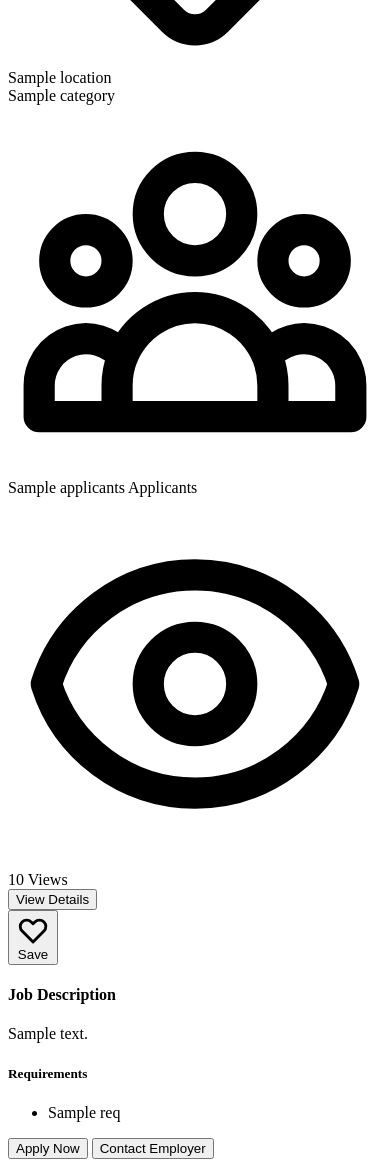
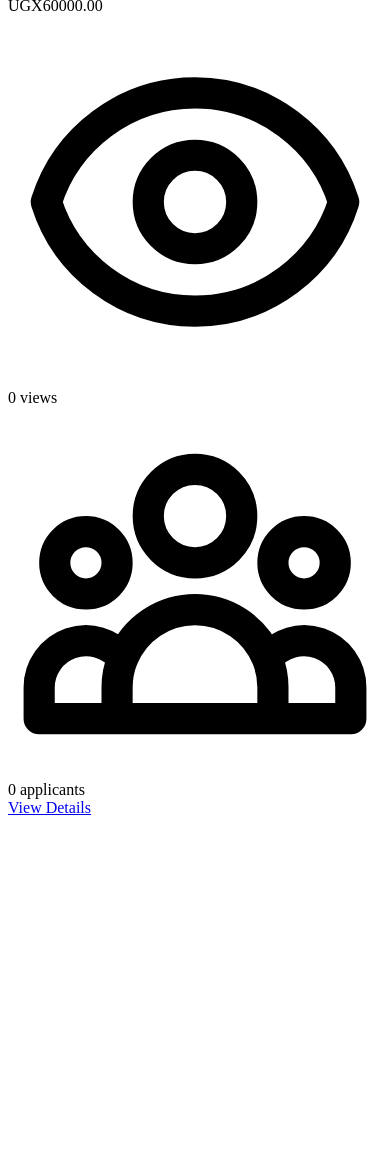
Before and after one commit to anzonathan/quicktaskMVP, a Django app: template task_giver/templates/cotton/jobcard.html in a window 390 px wide. Shown: the part 1172-2339 px from the top of the page. After the commit the page ends 1987 px from the top, so only its background shows below. Run offline with Django 5.2, Linux system fonts and the light colour scheme; data comes from the database, SQL or seed files in the repository; both versions use the stored data as it was after the commit; tables that the repository leaves empty hold one stand-in row (values such as "Sample post"); the template is opened without the code that fills it: values that come from a table or form of the project are taken from there, most other values are stand-ins (such as "Sample title", 1, 10 or a date in 2020).

```diff
--- a/task_giver/templates/cotton/jobcard.html
+++ b/task_giver/templates/cotton/jobcard.html
@@ -1,154 +1,68 @@
-{% load humanize %}
-
-<div class="job-card bg-white rounded-lg shadow-md border border-gray-200 p-6 hover:shadow-lg transition-all duration-300" data-job-id="{{ job.id }}">
-<div class="flex flex-col lg:flex-row gap-4">
-
-    <!-- Job Details -->
-    <div class="flex-1">
-        <div class="flex justify-between items-start mb-3">
-            <div>
-                <h3 class="text-xl font-bold text-gray-800 mb-1">{{ job.title }}</h3>
-                <p class="text-gray-600 font-medium">{{ job.poster }}</p>
+<div class="job-card bg-white rounded-xl shadow-sm border border-gray-200 p-6">
+    <div class="flex items-start justify-between mb-4">
+        <div class="flex items-start space-x-4">
+            <!-- Placeholder for a user profile image -->
+            <img src="https://images.pexels.com/photos/614810/pexels-photo-614810.jpeg?auto=compress&cs=tinysrgb&w=100&h=100&fit=crop&crop=face" alt="Profile" class="profile-img w-12 h-12 rounded-full object-cover">
+            <div class="flex-1">
+                <!-- Dynamically display the task title -->
+                <h3 class="text-xl font-semibold text-gray-900 mb-2">{{ task.title }}</h3>
+                <div class="flex flex-wrap items-center gap-4 text-sm text-gray-600">
+                    <span class="flex items-center">
+                        <svg class="w-4 h-4 mr-1" fill="none" stroke="currentColor" viewBox="0 0 24 24">
+                            <path stroke-linecap="round" stroke-linejoin="round" stroke-width="2" d="M12 8v4l3 3m6-3a9 9 0 11-18 0 9 9 0 0118 0z"></path>
+                        </svg>
+                        <!-- Use Django's 'timesince' filter to show how long ago the task was posted -->
+                        Posted {{ task.posted_on|timesince }} ago
+                    </span>
+                    <span class="flex items-center">
+                        <svg class="w-4 h-4 mr-1" fill="none" stroke="currentColor" viewBox="0 0 24 24">
+                            <path stroke-linecap="round" stroke-linejoin="round" stroke-width="2" d="M12 8c-1.657 0-3-.895-3-2s1.343-2 3-2 3 .895 3 2-1.343 2-3 2z"></path>
+                            <path stroke-linecap="round" stroke-linejoin="round" stroke-width="2" d="M12 14c1.657 0 3 .895 3 2s-1.343 2-3 2-3-.895-3-2 1.343-2 3-2z"></path>
+                            <path stroke-linecap="round" stroke-linejoin="round" stroke-width="2" d="M12 8v6"></path>
+                        </svg>
+                        <!-- Display the deadline -->
+                        Due: {{ task.deadline|date:"M d, Y" }}
+                    </span>
+                    <!-- Display the category as a badge -->
+                    <span class="bg-blue-100 text-blue-800 px-2 py-1 rounded-full text-xs font-medium">{{ task.category }}</span>
+                </div>
             </div>
-
         </div>
-
-        <div class="flex flex-wrap gap-4 text-sm text-gray-600 mb-4">
-            <span class="flex items-center gap-1">
-                <svg class="w-4 h-4" fill="none" stroke="currentColor" viewBox="0 0 24 24">
-                    <path stroke-linecap="round" stroke-linejoin="round" stroke-width="2" d="M12 8v4l3 3m6-3a9 9 0 11-18 0 9 9 0 0118 0z"></path>
+        <div class="flex items-center space-x-2">
+            <!-- Dynamically display the status -->
+            <span class="status-badge bg-green-100 text-green-800 px-3 py-1 rounded-full text-sm font-medium">{{ task.get_status_display }}</span>
+            <button class="share-btn p-2 hover:bg-gray-100 rounded-lg">
+                <svg class="w-5 h-5 text-gray-500" fill="none" stroke="currentColor" viewBox="0 0 24 24">
+                    <path stroke-linecap="round" stroke-linejoin="round" stroke-width="2" d="M8.684 13.342C8.886 12.938 9 12.482 9 12c0-.482-.114-.938-.316-1.342m0 2.684a3 3 0 110-2.684m0 2.684l6.632 3.316m-6.632-6l6.632-3.316m0 0a3 3 0 105.367-2.684 3 3 0 00-5.367 2.684zm0 9.316a3 3 0 105.367 2.684 3 3 0 00-5.367-2.684z"></path>
                 </svg>
-                {{ job.posted_on }}
-            </span>
-            <span class="flex items-center gap-1 text-primary font-semibold">
-
-                UGX {{ job.budget|intcomma }}
-            </span>
-            <span class="flex items-center gap-1">
-                <svg class="w-4 h-4" fill="none" stroke="currentColor" viewBox="0 0 24 24">
-                    <path stroke-linecap="round" stroke-linejoin="round" stroke-width="2" d="M8 7V3m8 4V3m-9 8h10M5 21h14a2 2 0 002-2V7a2 2 0 00-2-2H5a2 2 0 00-2 2v12a2 2 0 002 2z"></path>
-                </svg>
-                Due by {{ job.deadline|date:"F j" }}
-            </span>
-            <span class="flex items-center gap-1">
-                <svg class="w-4 h-4" fill="none" stroke="currentColor" viewBox="0 0 24 24">
-                    <path stroke-linecap="round" stroke-linejoin="round" stroke-width="2" d="M17.657 16.657L13.414 20.9a1.998 1.998 0 01-2.827 0l-4.244-4.243a8 8 0 1111.314 0z"></path>
-                    <path stroke-linecap="round" stroke-linejoin="round" stroke-width="2" d="M15 11a3 3 0 11-6 0 3 3 0 016 0z"></path>
-                </svg>
-                {{ job.location }}
-            </span>
-        </div>
-
-        <div class="flex flex-wrap items-center gap-4 mb-4">
-            <span class="inline-flex items-center px-2.5 py-0.5 rounded-full text-xs font-medium bg-primary/10 text-primary">
-                {{ job.category }}
-            </span>
-            <span class="flex items-center gap-1 text-sm text-gray-500">
-                <svg class="w-4 h-4" fill="none" stroke="currentColor" viewBox="0 0 24 24">
-                    <path stroke-linecap="round" stroke-linejoin="round" stroke-width="2" d="M17 20h5v-2a3 3 0 00-5.356-1.857M17 20H7m10 0v-2c0-.656-.126-1.283-.356-1.857M7 20H2v-2a3 3 0 015.356-1.857M7 20v-2c0-.656.126-1.283.356-1.857m0 0a5.002 5.002 0 019.288 0M15 7a3 3 0 11-6 0 3 3 0 016 0zm6 3a2 2 0 11-4 0 2 2 0 014 0zM7 10a2 2 0 11-4 0 2 2 0 014 0z"></path>
-                </svg>
-                {{ job.applicants }} Applicants
-            </span>
-            <span class="flex items-center gap-1 text-sm text-gray-500">
-                <svg class="w-4 h-4" fill="none" stroke="currentColor" viewBox="0 0 24 24">
-                    <path stroke-linecap="round" stroke-linejoin="round" stroke-width="2" d="M15 12a3 3 0 11-6 0 3 3 0 016 0z"></path>
-                    <path stroke-linecap="round" stroke-linejoin="round" stroke-width="2" d="M2.458 12C3.732 7.943 7.523 5 12 5c4.478 0 8.268 2.943 9.542 7-1.274 4.057-5.064 7-9.542 7-4.477 0-8.268-2.943-9.542-7z"></path>
-                </svg>
-                {{ job.views }} Views
-            </span>
-        </div>
-
-        <div class="flex gap-3">
-            <button onclick="toggleDetails({{ job.id }})" class="bg-primary text-white px-4 py-2 rounded-lg hover:bg-primary/90 transition-colors text-sm font-medium">
-                View Details
             </button>
-            <form id="save-form-{{ job.id }}" onsubmit="handleSaveForm(event, {{ job.id }})" action="{% url 'task_seeker:save_task' job.id %}" method="post">
-                {% csrf_token %}
-                <button type="submit" class="save-button px-4 py-2 rounded-lg transition-colors text-sm font-medium flex items-center gap-2 {% if job.id in saved_jobs %}bg-red-500 text-white border border-red-500 hover:bg-red-600{% else %}border border-gray-300 text-gray-700 hover:bg-gray-50{% endif %}">
-                    <svg class="w-4 h-4 save-icon {% if job.id in saved_jobs %}text-white fill-current{% else %}text-gray-700{% endif %}" fill="none" stroke="currentColor" viewBox="0 0 24 24">
-                        <path stroke-linecap="round" stroke-linejoin="round" stroke-width="2" d="M4.318 6.318a4.5 4.5 0 000 6.364L12 20.364l7.682-7.682a4.5 4.5 0 00-6.364-6.364L12 7.636l-1.318-1.318a4.5 4.5 0 00-6.364 0z"></path>
-                    </svg>
-                    <span class="save-text">{% if job.id in saved_jobs %}Saved{% else %}Save{% endif %}</span>
-                </button>
-            </form>
         </div>
     </div>
-</div>
 
-<!-- Job Details Dropdown -->
-<div id="details-{{ job.id }}" class="details-content mt-6 pt-6 border-t border-gray-200 hidden">
-    <h4 class="text-lg font-semibold text-gray-800 mb-3">Job Description</h4>
-    <p class="text-gray-600 mb-4">{{ job.description }}</p>
-    <h5 class="text-md font-semibold text-gray-800 mb-2">Requirements</h5>
-    <ul class="list-disc list-inside text-gray-600 space-y-1">
-        {% for req in job.requirements %}
-            <li>{{ req }}</li>
-        {% endfor %}
-    </ul>
-    <div class="mt-4 flex gap-3">
-        <button class="bg-success text-white px-6 py-2 rounded-lg hover:bg-success/90 transition-colors font-medium">
-            Apply Now
-        </button>
-        <button class="border border-gray-300 text-gray-700 px-6 py-2 rounded-lg hover:bg-gray-50 transition-colors font-medium">
-            Contact Employer
-        </button>
+    <div class="flex items-center justify-between">
+        <div class="flex items-center space-x-6">
+            <!-- Display the budget with currency -->
+            <span class="price-highlight text-2xl font-bold text-green-600">UGX{{ task.budget }}</span>
+            <div class="flex items-center space-x-4 text-sm text-gray-600">
+                <!-- These fields are not in your model, so we'll remove them or make them placeholders -->
+                <span class="flex items-center">
+                    <svg class="w-4 h-4 mr-1" fill="none" stroke="currentColor" viewBox="0 0 24 24">
+                        <path stroke-linecap="round" stroke-linejoin="round" stroke-width="2" d="M15 12a3 3 0 11-6 0 3 3 0 016 0z"></path>
+                        <path stroke-linecap="round" stroke-linejoin="round" stroke-width="2" d="M2.458 12C3.732 7.943 7.523 5 12 5c4.478 0 8.268 2.943 9.542 7-1.274 4.057-5.064 7-9.542 7-4.477 0-8.268-2.943-9.542-7z"></path>
+                    </svg>
+                    0 views
+                </span>
+                <span class="flex items-center">
+                    <svg class="w-4 h-4 mr-1" fill="none" stroke="currentColor" viewBox="0 0 24 24">
+                        <path stroke-linecap="round" stroke-linejoin="round" stroke-width="2" d="M17 20h5v-2a3 3 0 00-5.356-1.857M17 20H7m10 0v-2c0-.656-.126-1.283-.356-1.857M7 20H2v-2a3 3 0 015.356-1.857M7 20v-2c0-.656.126-1.283.356-1.857m0 0a5.002 5.002 0 019.288 0M15 7a3 3 0 11-6 0 3 3 0 016 0zm6 3a2 2 0 11-4 0 2 2 0 014 0zM7 10a2 2 0 11-4 0 2 2 0 014 0z"></path>
+                    </svg>
+                    0 applicants
+                </span>
+            </div>
+        </div>
+        <!-- Fixed button to be a link to the detail page with the correct URL -->
+        <a href="{% url 'task_giver:task_detail' task.id %}" class="interactive-btn glow-on-hover bg-blue-600 hover:bg-blue-700 text-white px-6 py-2 rounded-lg font-medium">
+            View Details
+        </a>
     </div>
 </div>
-
-</div>
-<script>
-function toggleDetails(jobId) {
-const details = document.getElementById(details-${jobId});
-details.classList.toggle('hidden');
-}
-
-async function handleSaveForm(event, jobId) {
-    // Prevent the default form submission (which would refresh the page)
-    event.preventDefault();
-
-    const form = event.target;
-    const url = form.action;
-    const csrfToken = form.querySelector('input[name="csrfmiddlewaretoken"]').value;
-    const button = form.querySelector('.save-button');
-    const buttonText = form.querySelector('.save-text');
-    const buttonIcon = form.querySelector('.save-icon');
-
-    // Prepare the body of the request
-    const formData = new FormData(form);
-
-    try {
-        const response = await fetch(url, {
-            method: 'POST',
-            headers: {
-                'X-CSRFToken': csrfToken,
-                'Content-Type': 'application/x-www-form-urlencoded',
-            },
-            body: new URLSearchParams(formData)
-        });
-
-        if (response.ok) {
-            const data = await response.json();
-            if (data.success) {
-                if (data.status === 'saved') {
-                    buttonText.textContent = 'Saved';
-                    button.classList.remove('border-gray-300', 'text-gray-700', 'hover:bg-gray-50');
-                    button.classList.add('bg-red-500', 'text-white', 'border-red-500', 'hover:bg-red-600');
-                    buttonIcon.classList.remove('text-gray-700');
-                    buttonIcon.classList.add('text-white', 'fill-current');
-                } else if (data.status === 'unsaved') {
-                    buttonText.textContent = 'Save';
-                    button.classList.remove('bg-red-500', 'text-white', 'border-red-500', 'hover:bg-red-600');
-                    button.classList.add('border-gray-300', 'text-gray-700', 'hover:bg-gray-50');
-                    buttonIcon.classList.remove('text-white', 'fill-current');
-                    buttonIcon.classList.add('text-gray-700');
-                }
-            }
-        } else {
-            console.error('Server responded with an error:', response.statusText);
-        }
-    } catch (error) {
-        console.error('Error during fetch:', error);
-    }
-}
-
-</script>
```
Also changed, not shown: quicktask/settings.py (+19 -1 lines), task_seeker/templates/task_seeker/saved_jobs.html (added, +85 -0 lines), db.sqlite3, 6 other files.
